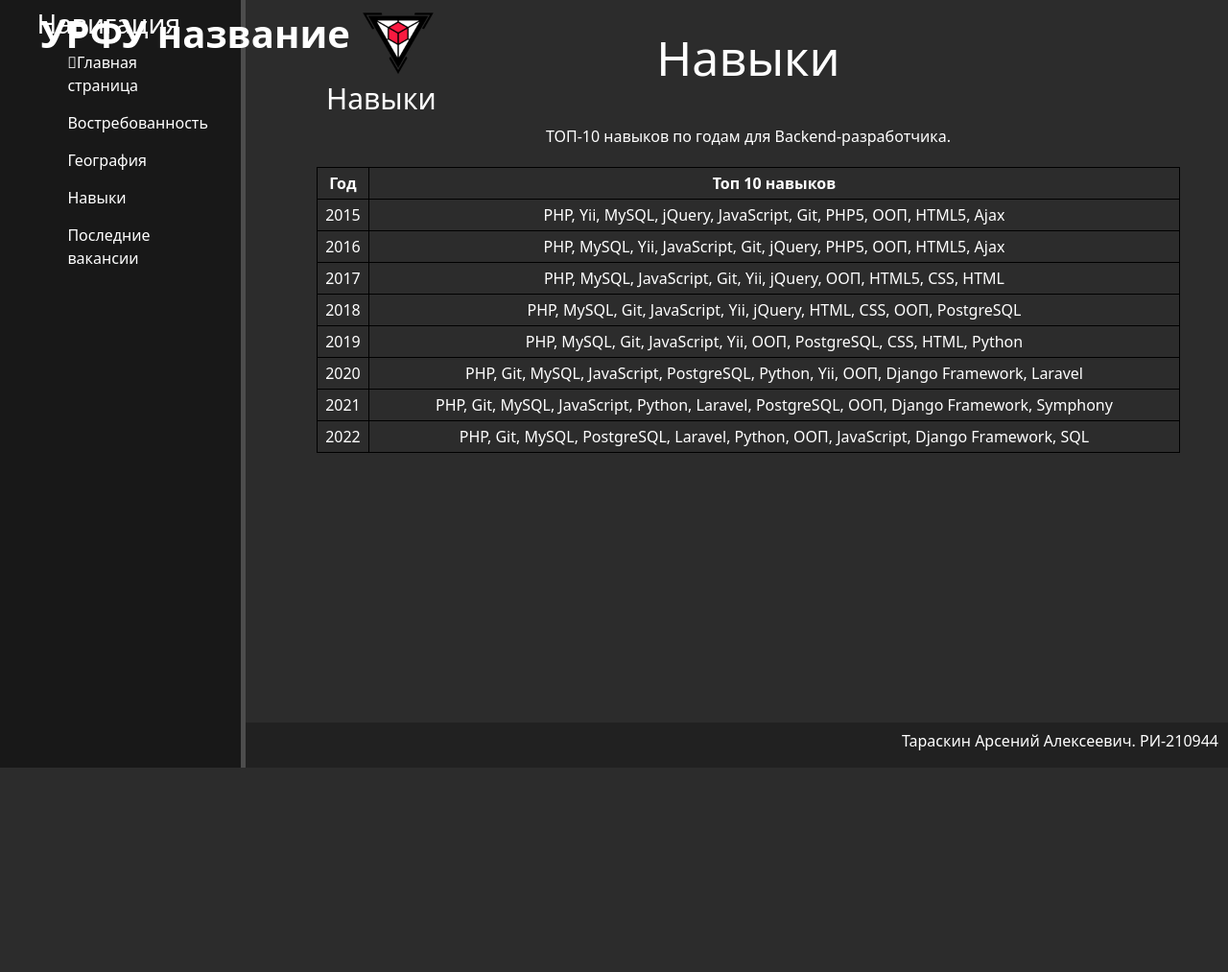
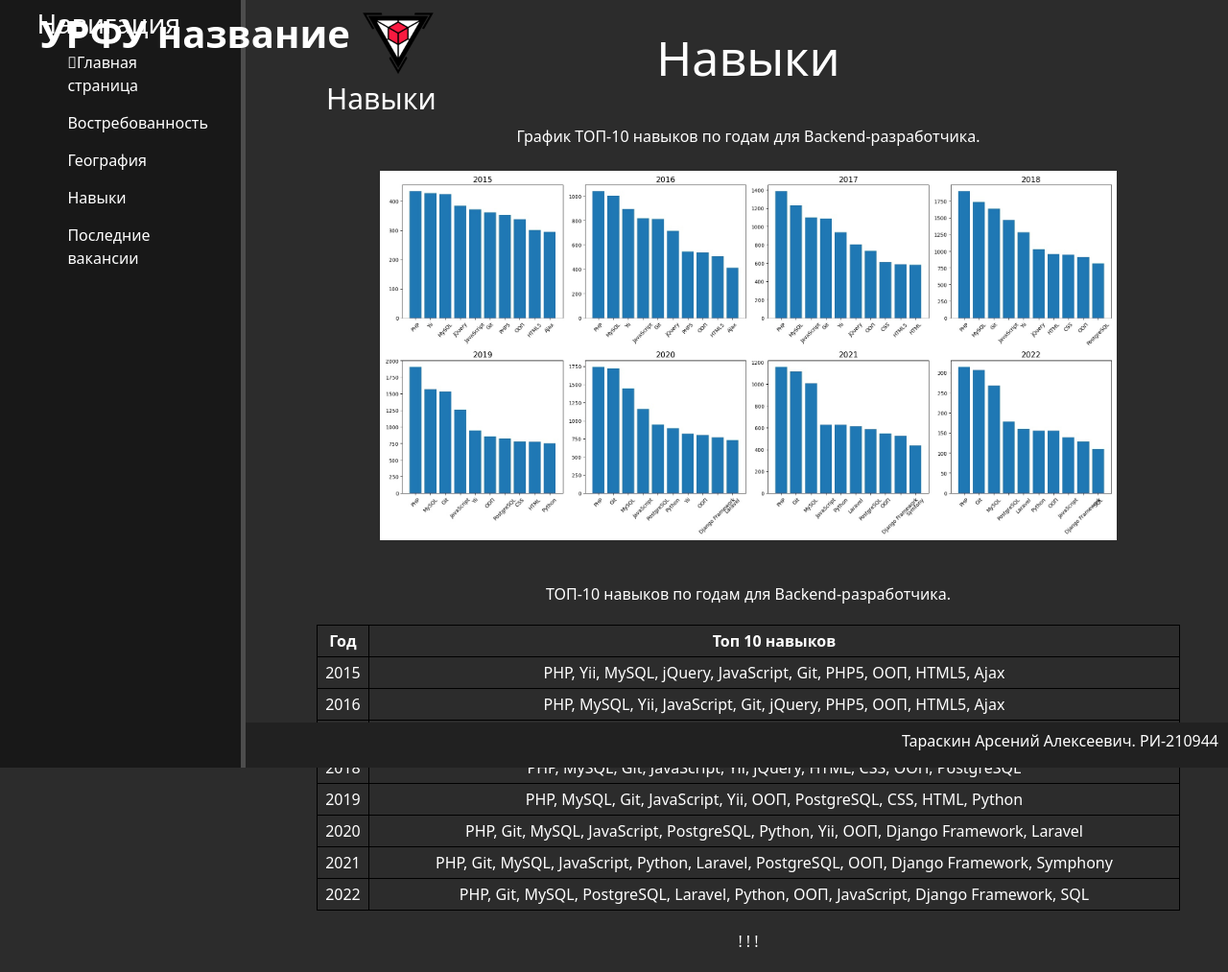
Before and after one commit to arseniytaraskin/BackendDeveloper, a Django app: page /skills in a window 1280 px wide. Shown: the whole page at 96% size. Before the commit the page ends 800 px from the top, so only its background shows below. Run offline with Django 4.2, Linux system fonts and the light colour scheme; data comes from the database, SQL or seed files in the repository; both versions use the stored data as it was after the commit; some libraries are stand-ins or nearby versions.

Commit message:
12.01.2023 - update page skills

```diff
--- a/main/templates/main/skills.html
+++ b/main/templates/main/skills.html
@@ -5,6 +5,8 @@
 {% block content %}
  <div class="features">
  <h1>Навыки</h1>
+     <p style="padding-top: 20px">График ТОП-10 навыков по годам для Backend-разработчика.</p>
+    <img src="static/main/img/skills.jpg" alt="График скиллов" width="80%" height="80%" hspace="4" vspace="4" border="2">
     <p style="padding-top: 20px">ТОП-10 навыков по годам для Backend-разработчика.</p>
    <table cellpadding="4" cellspacing="2" style="background: #2c2c2c; /* Цвет фона таблицы */
     color: white; /* Цвет текста */ width: 900px; /* Ширина таблицы */
@@ -24,5 +26,10 @@
     </tr>
        {% endfor %}
 </table>
+     <p>
+         !
+         !
+         !
+     </p>
  </div>
  {% endblock %}
```
Also changed, not shown: db.sqlite3, main/migrations/0008_vacancy.py (added), main/static/main/img/skills.jpg (added).
